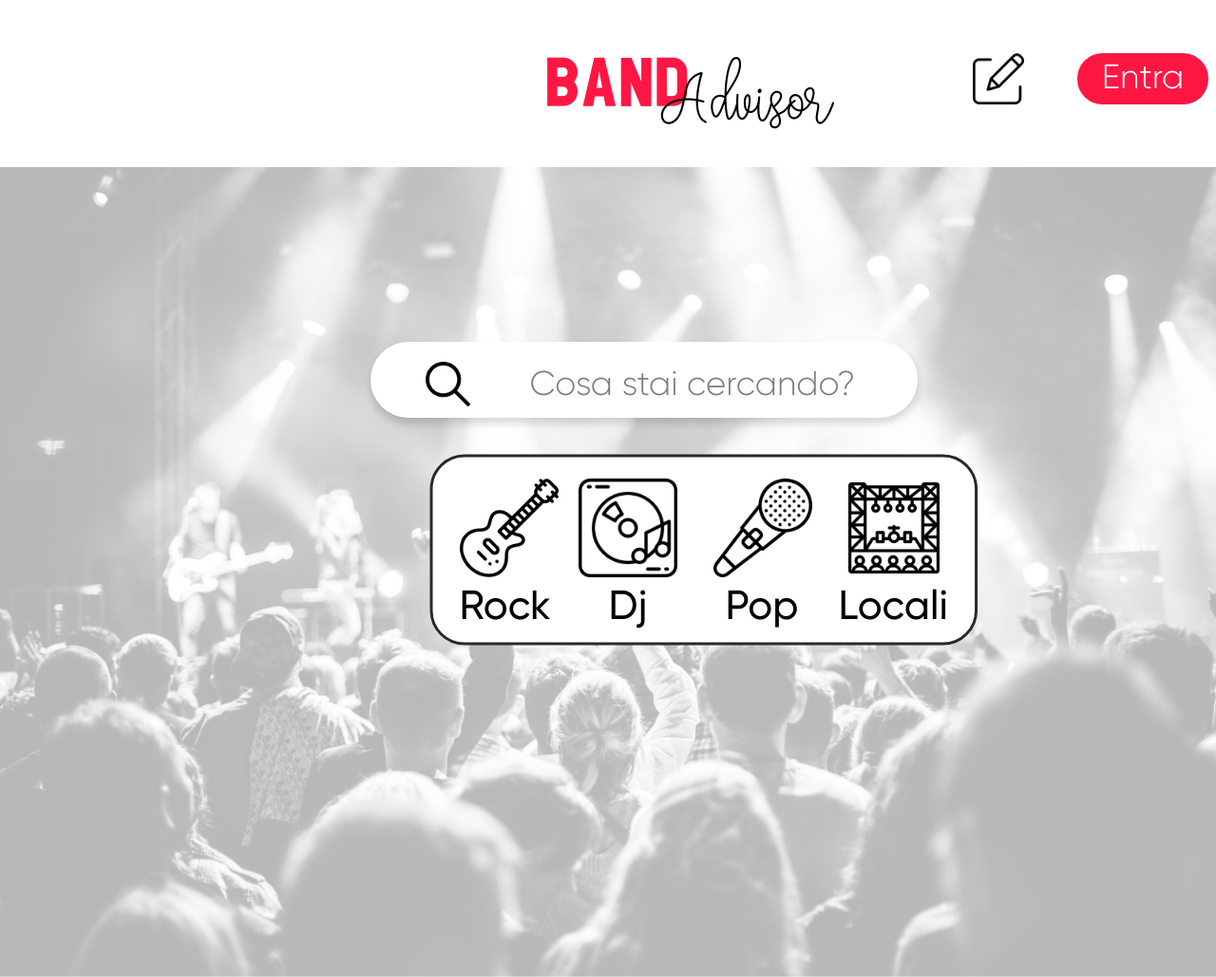
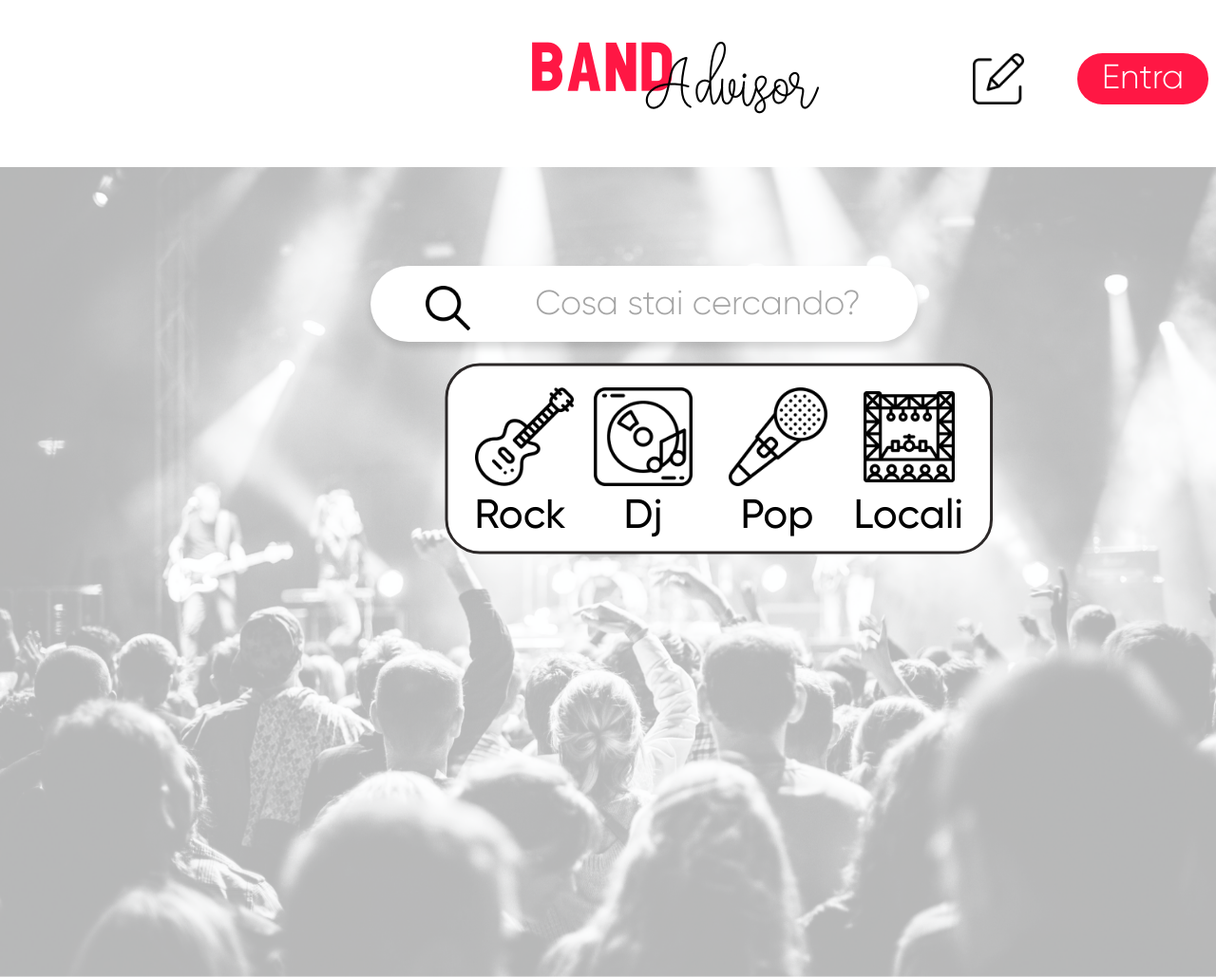
Before and after one commit to Gartic99/Band_Advisor, a PHP site: page /main.html in a window 1280 px wide. Shown: the whole page at 95% size. Run offline with PHP 8.4, Linux system fonts and the light colour scheme.

Commit message:
Prove per lo stile

```diff
--- a/main.html
+++ b/main.html
@@ -27,9 +27,9 @@
 
 		<form class="search-form">
 			<button type="submit" class="search-button">
-    			<svg class="search-button">
+    			<div class="search-button">
       				<img src="assets/search.png">
-      			</svg>
+				</div>
   			</button>
   			<input type="text" value="" placeholder="Cosa stai cercando?" class="search-input">
 
--- a/stile.css
+++ b/stile.css
@@ -51,12 +51,19 @@ url("assets/Fonts/MEISHA_SANS_SERIF.otf") format("opentype");
 	top: 22%;
 }
 .Band_Advisor{
-	position: absolute;
+/*	position: absolute;*/
 	/*width: 289px;
 	height: 105px;*/
-	left: 45%;
+	/*left: 40%;
 	top: 5%;
-	overflow: visible;
+	overflow: visible;*/
+	border-radius: 1em;
+    padding: 1em;
+    position: absolute;
+    top: 5%;
+    left: 45%;
+    margin-right: -50%;
+    transform: translate(-50%, -50%)
 }
 .Band{
 
@@ -135,14 +142,13 @@ url("assets/Fonts/MEISHA_SANS_SERIF.otf") format("opentype");
 
 }
 .Option_bar {
-	position: absolute;
-	/*width: 570.552px;
-	height: 195px;
-	left: 554.835px;
-	top: 540px;*/
-	top:60%;
-	left:35.5%;
-	overflow: visible;
+	border-radius: 1em;
+    padding: 1em;
+    position: absolute;
+    top: 50%;
+    left: 38%;
+    margin-right: -50%;
+    transform: translate(-50%, -50%)
 }
 
 .Option_button{
@@ -219,7 +225,7 @@ url("assets/Fonts/MEISHA_SANS_SERIF.otf") format("opentype");
   left: 843px;
   width: 746px;
   height: 90px;*/
-  top:50%;
+  top:40%;
   left:53%;
   width: 45%;
   height: 10%;
@@ -230,23 +236,23 @@ url("assets/Fonts/MEISHA_SANS_SERIF.otf") format("opentype");
   background: #fff;
   transition: all 0.5s ease;
 
-  &.focus {
+ /* &.focus {
     box-shadow: 0 3px 4px rgba(0, 0, 0, 0.15);
-  }
+  }*/
 }
 
 .search-input {
   position: relative;
-  top: 28.5%;
-  left: 29%;
+  top: 23%;
+  left: 30%;
   font-size: 36px;
   background: none;
   color: #5a6674;
   width: 70%;
   border: none;
   vertical-align: middle;
-  /*appearance: none;
-  outline: none;*/
+  appearance: none;
+  outline: none;
 
   /*&::-webkit-search-cancel-button {
     appearance: none;
@@ -255,6 +261,7 @@ url("assets/Fonts/MEISHA_SANS_SERIF.otf") format("opentype");
 input::placeholder {
   font-family: Gilroy Light;
   color: #7f7f7f;
+  opacity: .7;
 }
 
 .search-button {
```
